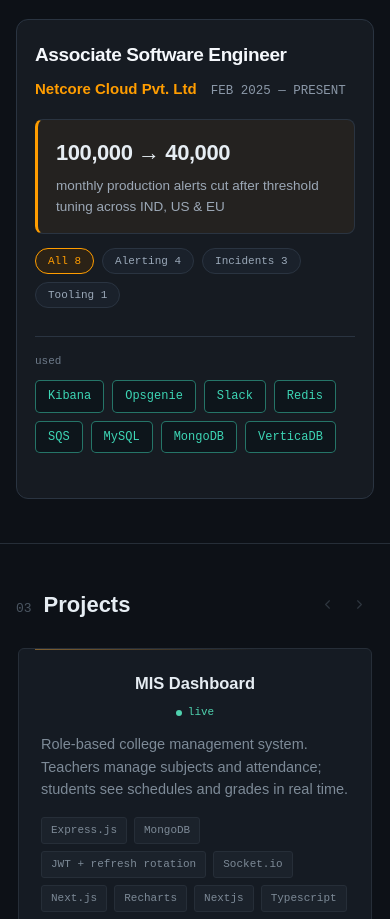
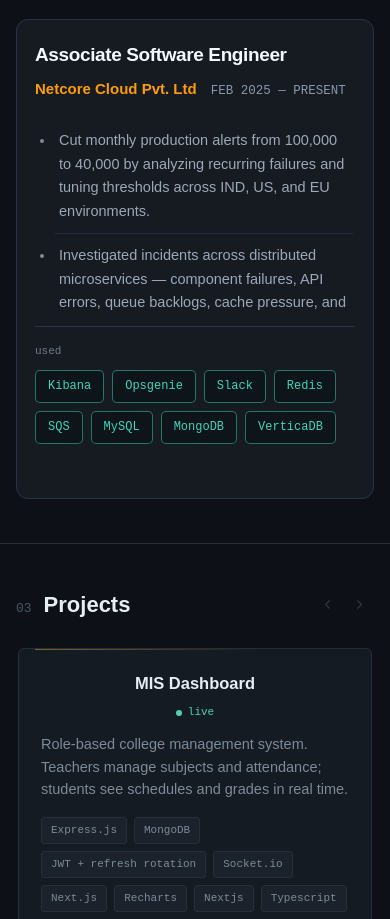
Before and after one commit to Arpit-Works/Arpit, a Next.js app: page / in a window 390 px wide. Shown: the part 2465-3384 px from the top of the page. Built offline with nearby package versions, Linux system fonts and the light colour scheme.

Commit message:
Refactor mobile carousel styles and update highlight type description for clarity.

```diff
--- a/app/globals.css
+++ b/app/globals.css
@@ -780,7 +780,7 @@
     }
   }
 
-  /* Mobile: carousel + highlight + filters */
+  /* Mobile: horizontal carousel + bullet list (same detail as desktop) */
   @media (max-width: 767px){
     .exp-layout{
       display: block;
@@ -803,13 +803,6 @@
       flex: 0 0 min(86%, 300px);
       scroll-snap-align: start;
     }
-    .exp-highlight,
-    .exp-filters{
-      display: block;
-    }
-    .exp-filters{
-      display: flex;
-    }
     .exp-detail{
       height: min(72vh, 30rem);
       min-height: min(72vh, 30rem);
--- a/data/types.ts
+++ b/data/types.ts
@@ -6,7 +6,7 @@ export type ExperienceEntry = {
   tools: string[];
   /** ISO-ish date for sorting (e.g. 2025-02-01). Newest first when set. */
   startDate?: string;
-  /** Mobile highlight card — e.g. 100,000 → 40,000 */
+  /** Optional highlight (unused in UI; same info lives in bullets) */
   highlightHeadline?: string;
   highlightCaption?: string;
 };
```
